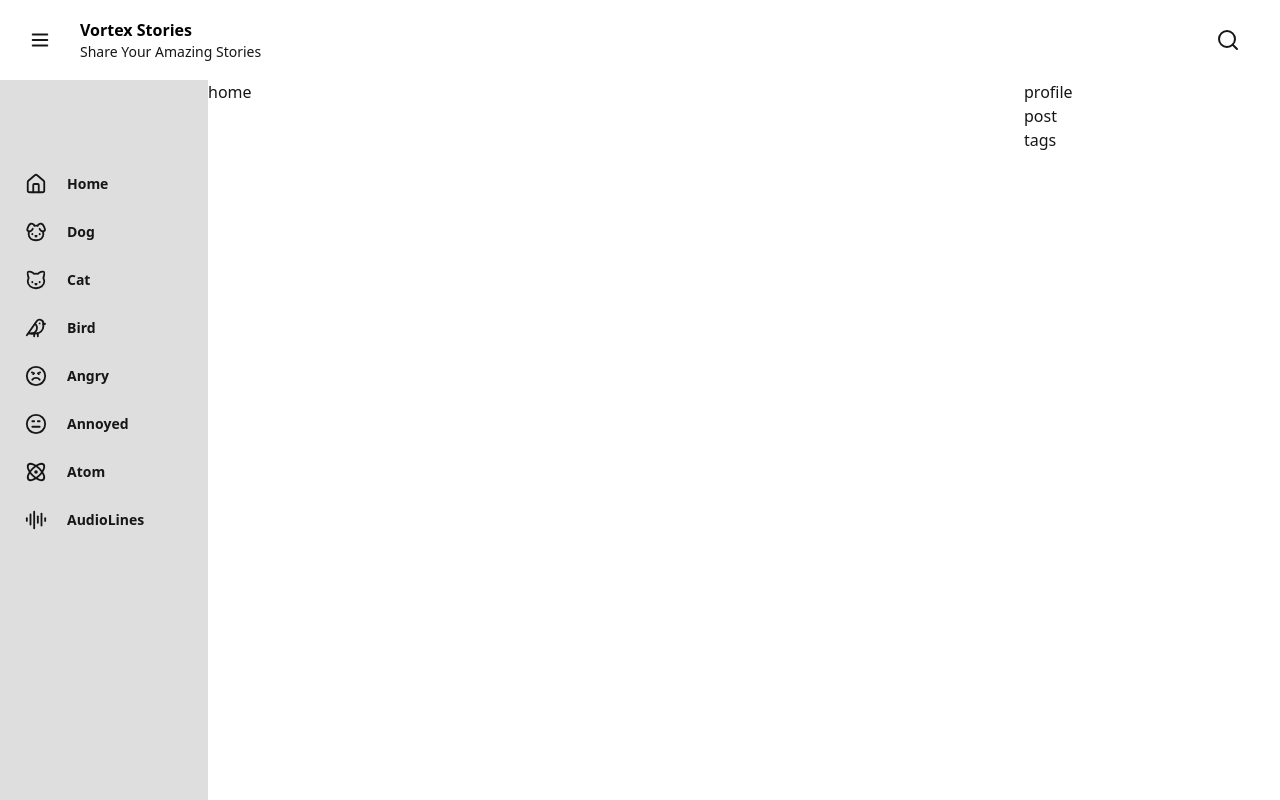
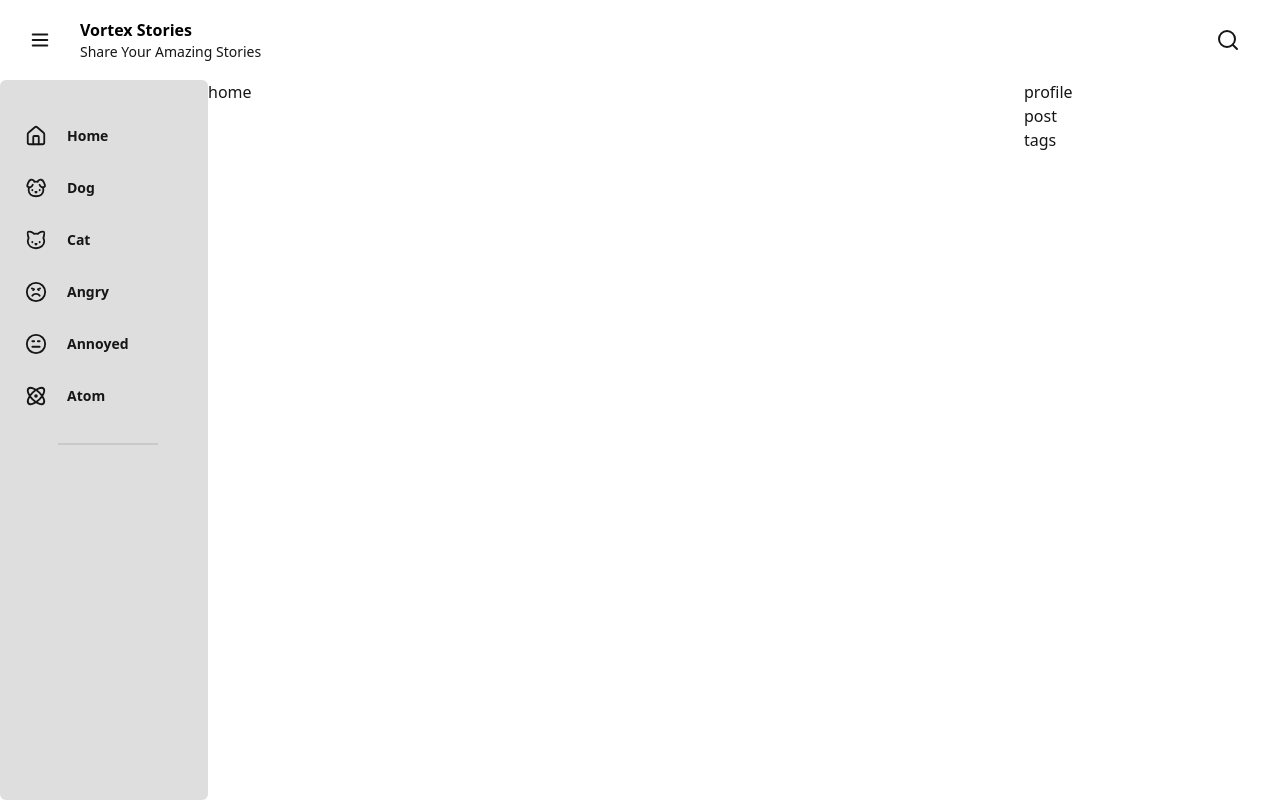
Before and after one commit to Rajneeshzytox/VortexStories, a React (Vite) app: page / in a window 1280 px wide. Shown: the top 800 px of the page. Built offline with nearby package versions, Linux system fonts and the light colour scheme.

Commit message:
modified sidebar

```diff
--- a/src/components/sections/Sidebar.jsx
+++ b/src/components/sections/Sidebar.jsx
@@ -1,62 +1,60 @@
 import { useState, useEffect } from "react";
 // Icons for sidebar
-import { Home, Menu, Dog, Cat, Bird, Angry, Annoyed, Atom, AudioLines,  } from "lucide-react";
+import {
+  Home,
+  Menu,
+  Dog,
+  Cat,
+  Bird,
+  Angry,
+  Annoyed,
+  Atom,
+  AudioLines,
+} from "lucide-react";
 
 const sidebarOption = [
   {
     id: "Home",
     icon: <Home size="22" />,
     text: "Home",
-    url: "",
+    url: "#",
   },
   {
     id: "Dog",
     icon: <Dog size="22" />,
     text: "Dog",
-    url: "",
+    url: "#",
   },
   {
     id: "Cat",
     icon: <Cat size="22" />,
     text: "Cat",
-    url: "",
-  },
-  {
-    id: "Bird",
-    icon: <Bird size="22" />,
-    text: "Bird",
-    url: "",
+    url: "#",
   },
   {
     id: "Angry",
     icon: <Angry size="22" />,
     text: "Angry",
-    url: "",
+    url: "#",
   },
   {
     id: "Annoyed",
     icon: <Annoyed size="22" />,
     text: "Annoyed",
-    url: "",
+    url: "#",
   },
   {
     id: "Atom",
     icon: <Atom size="22" />,
     text: "Atom",
-    url: "",
-  },
-  {
-    id: "AudioLines",
-    icon: <AudioLines size="22" />,
-    text: "AudioLines",
-    url: "",
+    url: "#",
   },
 ];
 
 // Main Sidebar
 export default function Sidebar() {
   // general style variable to change/ toggle
-  const smallSidebarStyle = "w-20 *:justify-center *:text-xs *:gap-2";
+  const smallSidebarStyle = "w-[85px] *:justify-center *:text-xs *:gap-2";
   const bigSidebarStyle = "w-52 *:justify-start *:text-sm *:gap-5";
   const showSidebar = "translate-x-0 pointer-events-auto opacity-1";
   const hideSidebar = "-translate-x-full pointer-events-none opacity-0";
@@ -82,19 +80,19 @@ export default function Sidebar() {
       setScreenSize("big");
       setSidebarWidth(smallSidebarStyle);
       setSidebarStyle(showSidebar);
-      setIconTextToggle(false)
+      setIconTextToggle(false);
     } else if (width >= 1024) {
       // if screen is greater than the 1024 than show sidebar by default and width as 52
       setScreenSize("big");
       setSidebarWidth(bigSidebarStyle);
       setSidebarStyle(showSidebar);
-      setIconTextToggle(true)
+      setIconTextToggle(true);
     } else {
       // if screen is small than the 767 than hide sidebar by default and width as 52
       setScreenSize("small");
       setSidebarStyle(hideSidebar);
       setSidebarWidth(bigSidebarStyle);
-      setIconTextToggle(true)
+      setIconTextToggle(true);
     }
   };
 
@@ -114,7 +112,7 @@ export default function Sidebar() {
       const sideWidth =
         sidebarWidth === bigSidebarStyle ? smallSidebarStyle : bigSidebarStyle;
       setSidebarWidth((old) => sideWidth);
-      setIconTextToggle(old => !old)
+      setIconTextToggle((old) => !old);
     } else {
       // console.log("Hello small");
       const setSidebar =
@@ -129,9 +127,8 @@ export default function Sidebar() {
     const activeIcon = "";
     return (
       <a
-
         href={data.url}
-        className={`btn rounded-md w-full flex  py-2 flex-row h-fit shadow-none ${activeIcon}`}
+        className={`btn rounded-md w-full flex  py-2 flex-row h-fit shadow-none mb-1 ${activeIcon}`}
       >
         {data.icon}
         {iconTextToggle && (
@@ -144,17 +141,23 @@ export default function Sidebar() {
   return (
     <>
       <aside
-        className={`z-40 sidebar max-52 bg-base-200 h-screen transition-all px-2 pt-20 fixed md:sticky top-20 left-0 overflow-y-scroll ${SidebarStyle} ${sidebarWidth}`}
+        className={`z-40 sidebar max-52 bg-base-200 transition-all pl-2 py-8 fixed md:sticky top-20 left-0 ${SidebarStyle} ${sidebarWidth} overflow-y-scroll h-[90vh] rounded-md`}
       >
+        {/*Sidebar options icons */}
         {sidebarOption.map((data) => (
           // i know i have to add key....
           <NavLink data={data} />
         ))}
+
+        {/* divider */}
+        <div className="divider divider-start w-1/2 mx-auto"></div>
+
+
       </aside>
 
-      {/* toggle btn to open/close or size +/- */}
+      {/* toggle btn to open/close sidebar or size +/- */}
       <button
-        className="z-40 btn btn-ghost btn-circle btn-md fixed left-0 m-4 z-50"
+        className=" btn btn-ghost btn-circle btn-md fixed left-0 m-4 z-50"
         onClick={openSide}
       >
         <Menu size={22} />
```
